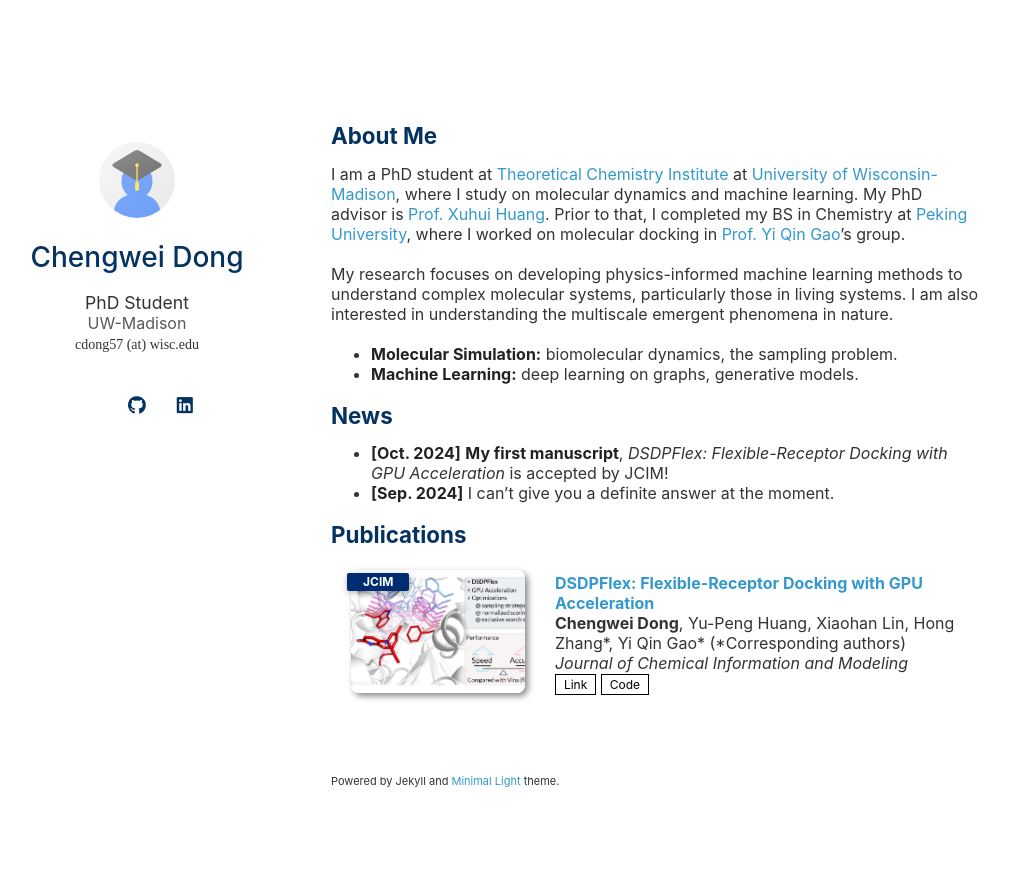
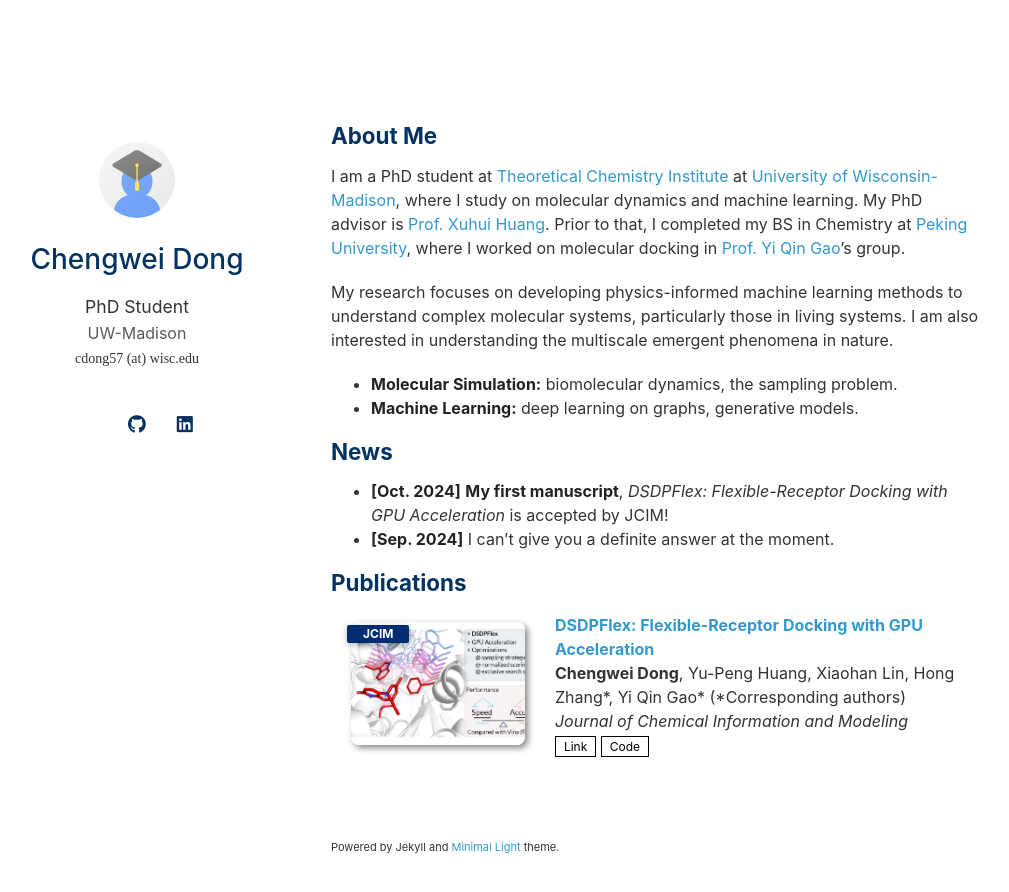
Before and after one commit to HCAya/profile, a Jekyll site: the page built from index.md, in a window 1280 px wide and 927 px high. Shown: the top 892 px of the window, without its empty margins (139-1148 px from the left). Built offline with Jekyll 4.4.1, drawn with Linux system fonts in a browser that asks for light colours; a style sheet for code colours, icons or effects is not loaded; our own code applies the rules of GitHub Pages for plain Markdown files.

Commit message:
modified:   assets/css/font_sans_serif.css

```diff
--- a/assets/css/font_sans_serif.css
+++ b/assets/css/font_sans_serif.css
@@ -3,7 +3,7 @@
 body {
     background-color: #fff;
     padding:50px;
-    font: 16px -apple-system, BlinkMacSystemFont, "Lato", "Segoe UI", Roboto, Oxygen, Ubuntu, Cantarell, "Fira Sans", "Droid Sans", "Helvetica Neue", Arial, sans-serif, "Apple Color Emoji", "Segoe UI Emoji", "Segoe UI Symbol";
+    font: 16px/1.5 -apple-system, BlinkMacSystemFont, "Lato", "Segoe UI", Roboto, Oxygen, Ubuntu, Cantarell, "Fira Sans", "Droid Sans", "Helvetica Neue", Arial, sans-serif, "Apple Color Emoji", "Segoe UI Emoji", "Segoe UI Symbol";
     color:#333333;
     font-weight:400;
   }
```
